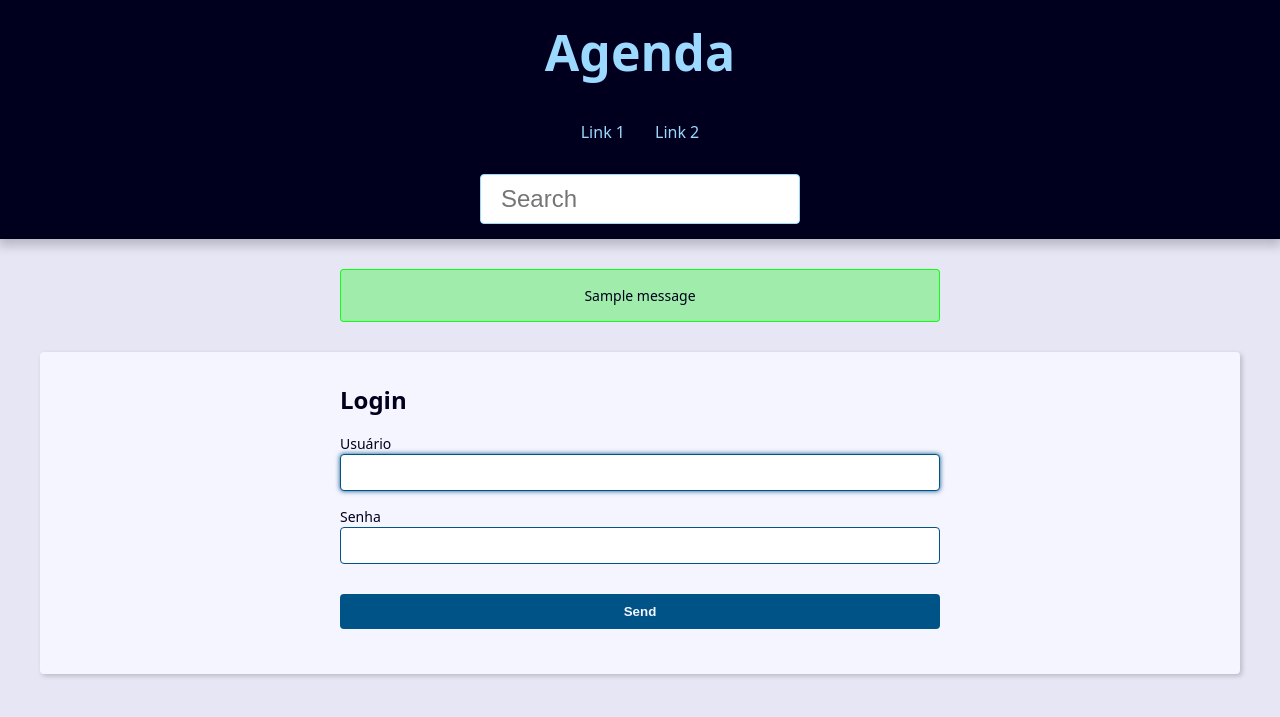
After one commit to Itossai/Projeto_Agenda, a Django app: page /user/login/ in a window 1280 px wide. The commit adds this page. Shown: the top 717 px of the page. Run offline with Django 5.2, Linux system fonts and the light colour scheme; one stand-in notice (Sample message) is shown.

Commit message:
adicionado login e redirecionamento de registro e login

```diff
--- a/base_static/global/css/style.css
+++ b/base_static/global/css/style.css
@@ -239,6 +239,11 @@
     border: 1px solid rgba(255, 255, 0, 90%);
   }
 
+  .message.info {
+    background: rgba(0, 255, 255, 0.3);
+    border: 1px solid rgba(0, 0, 255, 90%);
+  }
+
   .form-wrapper {
     max-width: 60rem;
     margin: var(--spacing) auto;
--- a/base_templates/global/base.html
+++ b/base_templates/global/base.html
@@ -6,6 +6,8 @@
 <body>
 
     {% include "global/partials/_header.html" %}
+
+    {% include 'global/partials/_messages.html' %}
 
     <main class="content">
         {% block content %}
--- /dev/null
+++ b/base_templates/global/partials/_messages.html
@@ -0,0 +1,7 @@
+{% if messages %}
+    {% for message in messages %}
+        <div class="message {{message.tags}}" >
+            {{message}}
+        </div>
+    {% endfor %}
+{% endif %}
--- a/contact/templates/contact/login.html
+++ b/contact/templates/contact/login.html
@@ -1,22 +1,18 @@
-{% extends "global/base.html" %}
+{% extends 'global/base.html' %}
 
 {% block content %}
   <div class="form-wrapper">
 
-        <h2>Login</h2>
-
+    <h2>Login </h2>
 
     {% if user.is_authenticated %}
       <p>
-                Você fez o Login como {{user.username}}.
+        Você fez login como {{ user.username }}.
         Clique <a href="{% url 'contact:logout' %}">aqui</a>
         para sair.
       </p>
     {% else %}
-            {% include "contact/partials/_user-form.html" %}
-
+      {% include 'contact/partials/_user-form.html' %}
     {% endif %}
-
   </div>
-
 {% endblock content %}
--- a/contact/templates/contact/partials/_user-form.html
+++ b/contact/templates/contact/partials/_user-form.html
@@ -1,24 +1,38 @@
 <form
-action="{{form_action}}"
+      action="{{ form_action }}"
       method="POST"
     >
       {% csrf_token %}
 
       <div class="form-content">
+
         {% for field in form %}
           <div class="form-group">
-            <label for="{{field.id_for_label}}">{{field.label}}</label>
-            {{field}}
-            {{field.erros}}
-
+            <label for="{{ field.id_for_label }}">{{ field.label }}</label>
+            {{ field }}
+            {{ field.errors }}
 
             {% if field.help_text %}
-                <p class="help_text"> {{field.help_text}}</p>
+              <p class="help-text">{{ field.help_text }}</p>
             {% endif %}
-
           </div>
         {% endfor %}
       </div>
 
+      {% if form.non_field_errors %}
+        <div class="form-content">
+          <div class="form-group">
+            <div class="message error">
+              {{ form.non_field_errors }}
+            </div>
+          </div>
+        </div>
+      {% endif %}
+
+      <div class="form-content">
+        <div class="form-group">
+          <button class="btn" type="submit">Send</button>
+        </div>
+      </div>
 
     </form>
--- a/contact/urls.py
+++ b/contact/urls.py
@@ -12,4 +12,6 @@ urlpatterns = [
 
     # user
     path('user/create/', view.register, name='register'),
+    path('user/login/', view.login_view, name='login'),
+    path('user/logout/', view.logout_view, name='logout'),
 ]
--- a/contact/view/user_forms.py
+++ b/contact/view/user_forms.py
@@ -12,10 +12,37 @@ def register(request):
         form = RegisterForm(request.POST)
         if form.is_valid():
             form.save()
-
+            messages.success(request, 'Usuário registrado no sistema')
+            return redirect('contact:login')
     return render(
         request,
         'contact/register.html',
         {
             'form': form
         })
+
+
+def login_view(request):
+    form = AuthenticationForm(request)
+
+    if request.method == 'POST':
+        form = AuthenticationForm(request, data=request.POST)
+
+        if form.is_valid():
+            user = form.get_user()
+            messages.success(request, 'Logado com sucesso.')
+            auth.login(request, user)
+            return redirect('contact:index')
+        else:
+            messages.error(request, 'Login inválido')
+    return render(
+        request,
+        'contact/login.html',
+        {
+            'form': form
+        })
+
+
+def logout_view(request):
+    auth.logout(request=request)
+    return redirect('contact:login')
```
Also changed, not shown: contact/templates/contact/register.html (+1 -37 lines), .mypy_cache/3.12/contact/forms.data.json (added), .mypy_cache/3.12/contact/forms.meta.json (added), db.sqlite3. Lines whose indentation alone changed are shown as unchanged.
